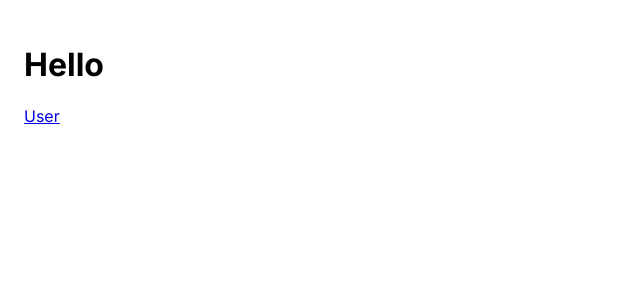
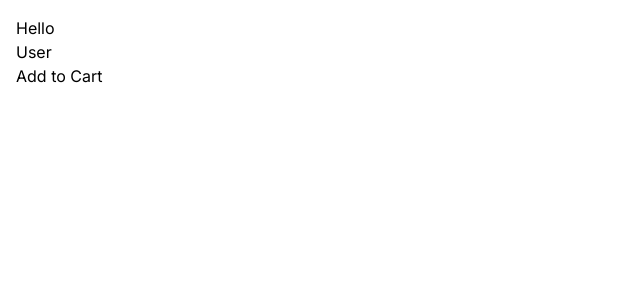
Before and after one commit to anushka-rodrigo/next-app, a Next.js app: page / in a window 1280 px wide. Shown: the top 300 px of the page, without its empty margins (0-640 px from the left). Built offline with nearby package versions, Linux system fonts and the light colour scheme.

Commit message:
client and server components

```diff
--- /dev/null
+++ b/app/components/AddToCart.tsx
@@ -0,0 +1,15 @@
+'use client'
+import React from 'react'
+
+const AddToCart = () => {
+  return (
+    <div>
+        <button onClick={() => console.log('Click')}>Add to Cart</button>
+    </div>
+  )
+}
+
+export default AddToCart
+
+//this is a client component because it has a button with an onClick event handler.
+// In Next.js, components that use state or event handlers must be client components.
--- /dev/null
+++ b/app/components/ProductCard.tsx
@@ -0,0 +1,15 @@
+import React from 'react'
+import AddToCart from './AddToCart'
+
+const ProductCard = () => {
+  return (
+    <div>
+        <AddToCart />
+    </div>
+  )
+}
+
+export default ProductCard
+
+//This is a server component because it does not use any state or event handlers.
+//This imports a client component AddToCart and uses it in the server component ProductCard.
--- a/app/globals.css
+++ b/app/globals.css
@@ -1,6 +1,4 @@
-@tailwind base;
-@tailwind components;
-@tailwind utilities;
+@import "tailwindcss";
 
 :root {
   --foreground-rgb: 0, 0, 0;
--- a/app/page.tsx
+++ b/app/page.tsx
@@ -1,5 +1,6 @@
 import Image from 'next/image'
 import Link from 'next/link'
+import ProductCard from './components/ProductCard'
 
 export default function Home() {
   return (
@@ -8,6 +9,7 @@
       <Link href="/users">User</Link> {/*client side navigation*/}
       {/*Not best way to put hyper link because rsrc downloaded again and again per page load*/}
       {/*<a href="/users">User</a>*/}
+      <ProductCard />
     </main>
   )
 }
```
